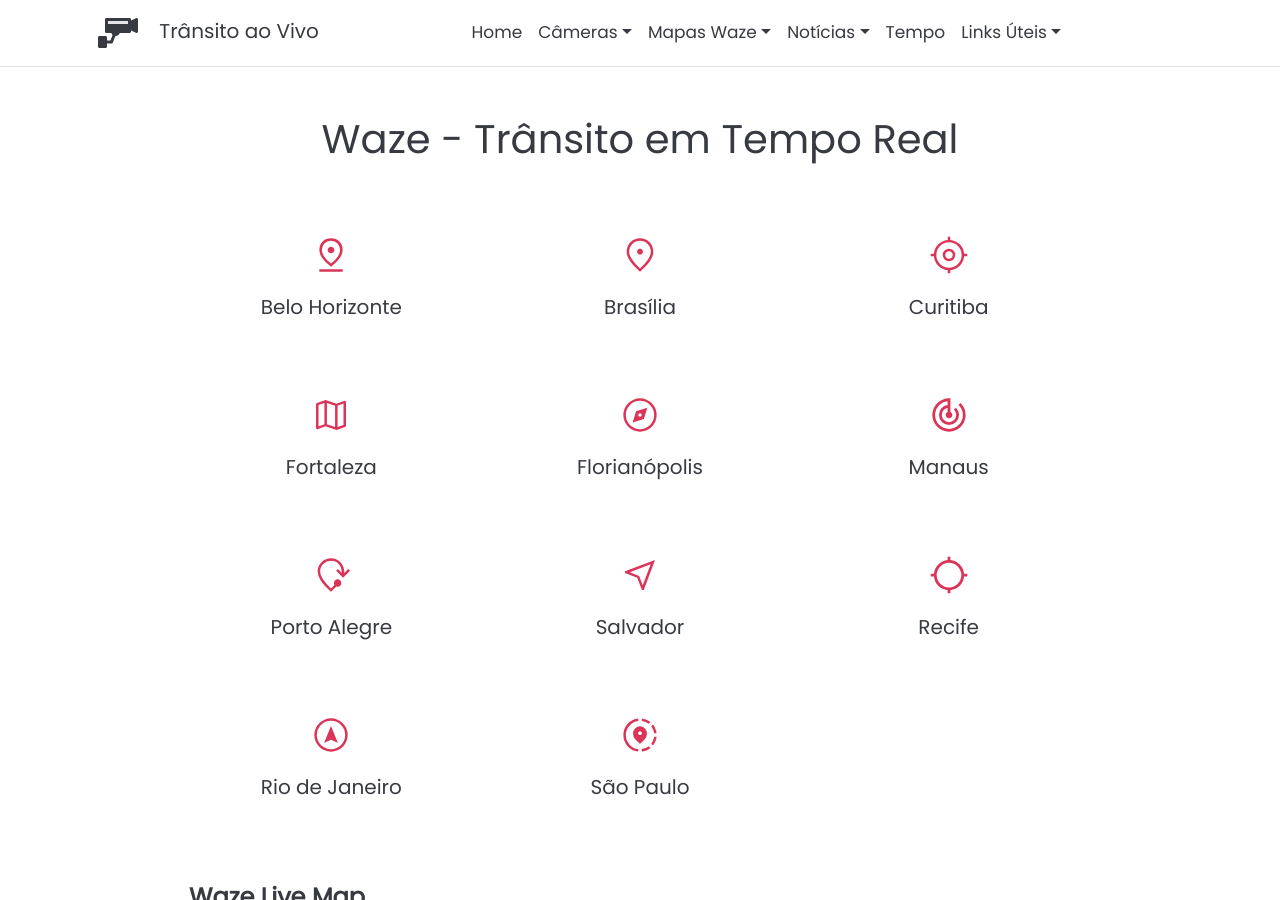
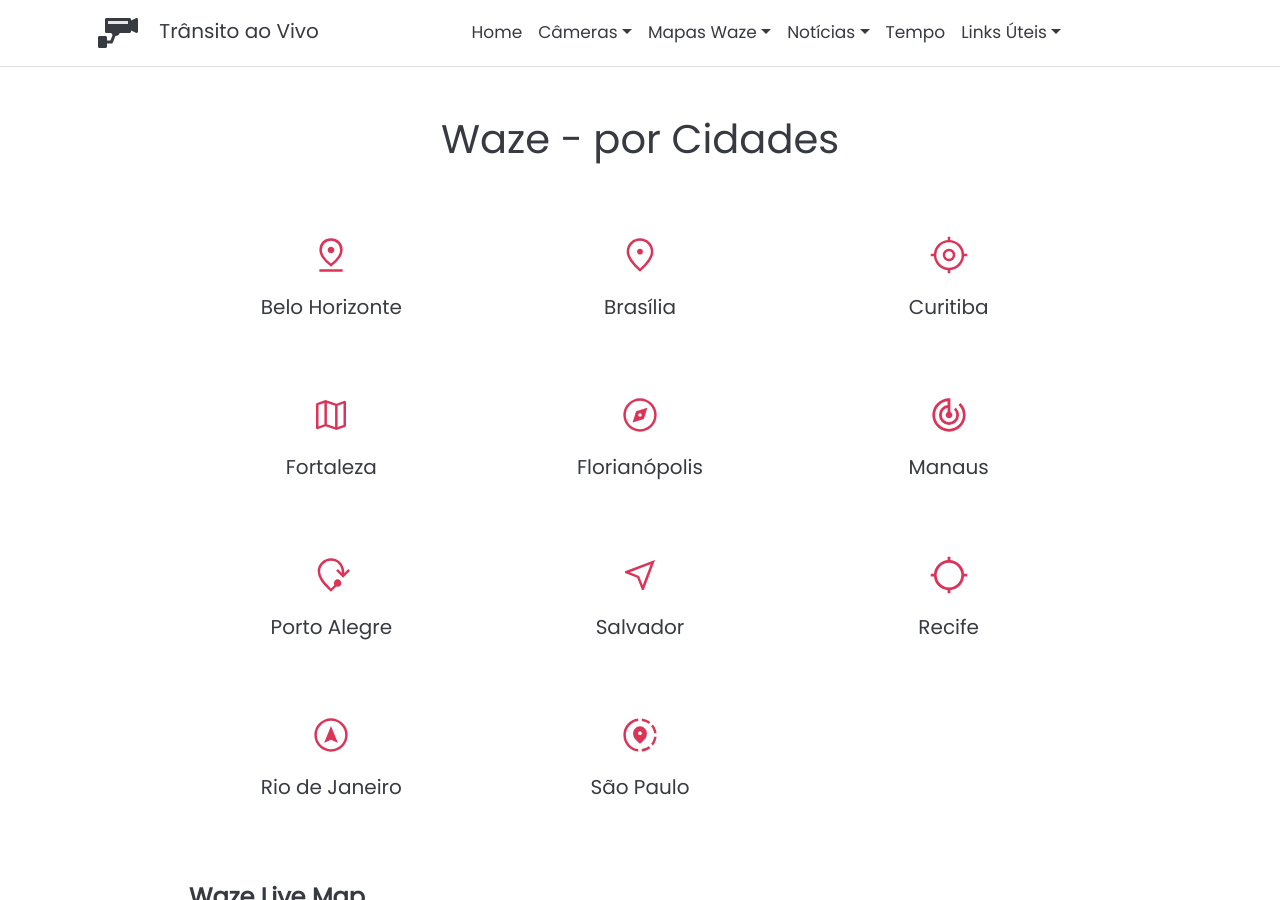
Before and after one commit to Sergio-Damm/transitoaovivo, a Jekyll site: the page built from pages/waze-transito-em-tempo-real/index.html, in a window 1280 px wide and 900 px high. Built offline with Jekyll 4.4.1, drawn with Linux system fonts in a browser that asks for light colours; comment, search, counter and statistics services are not loaded.

Commit message:
Waze por Cidades

```diff
--- a/pages/waze-transito-em-tempo-real/index.html
+++ b/pages/waze-transito-em-tempo-real/index.html
@@ -11,7 +11,7 @@
 <section class="container">
 	<div class="row">
         <div class="col-12 col-md-10 mx-auto py-5">
-			<h1 class="display-6 text-center">Waze - Trânsito em Tempo Real</h1>
+			<h1 class="display-6 text-center">Waze - por Cidades</h1>
 		</div>
 	</div>
 </section>
```
